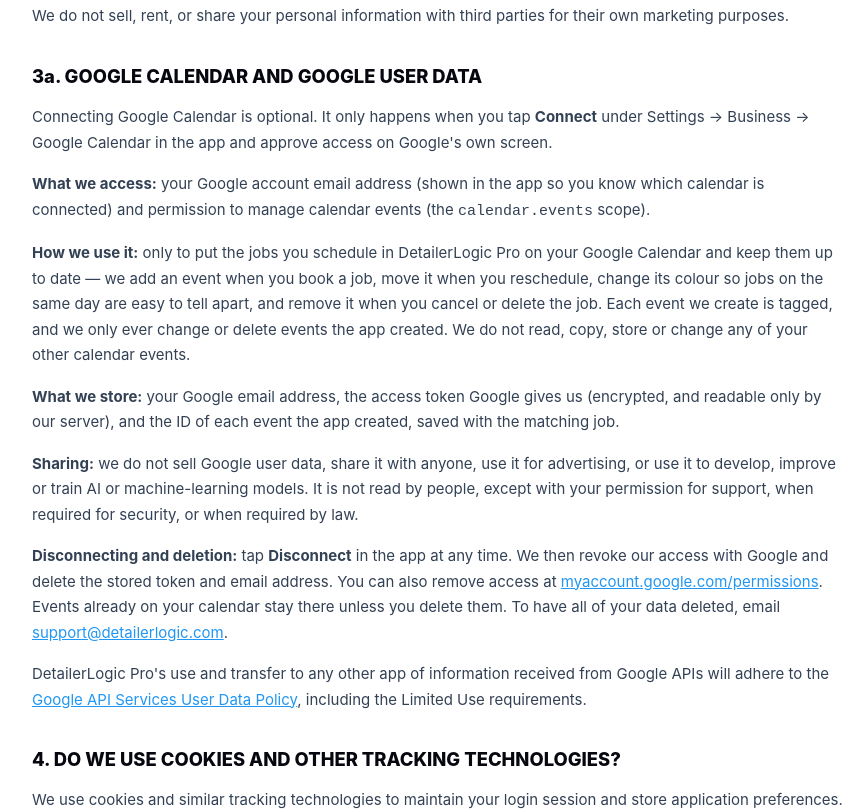
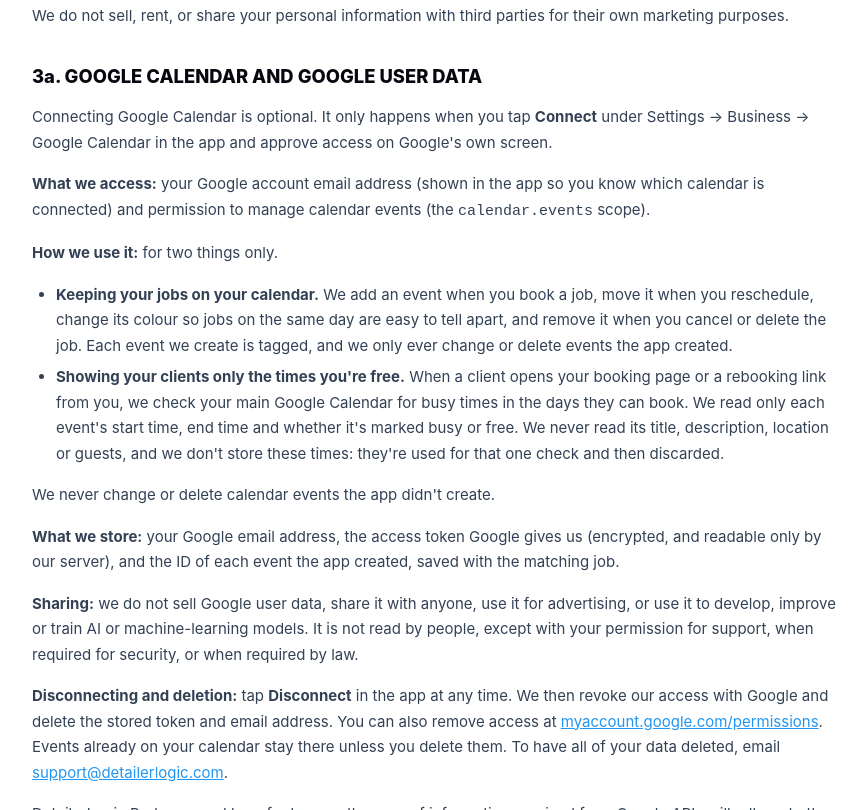
Before and after one commit to oneredeclipse-detail/detailerlogic-website, a plain HTML site: page privacy-policy.html in a window 1280 px wide. Shown: the part 1990-2800 px from the top of the page, without its empty margins (202-1069 px from the left). Drawn offline with Linux system fonts and the light colour scheme.

Commit message:
Privacy policy 3a: Google Calendar busy times (start/end only, not stored)
Co-Authored-By: Claude Opus 5.5 <noreply@anthropic.com>
Claude-Session: https://claude.ai/code/session_01WoVEvNdnansvi3BbUT3v5j

```diff
--- a/privacy-policy.html
+++ b/privacy-policy.html
@@ -69,7 +69,7 @@
 
 <div class="container">
   <h1>Privacy Policy</h1>
-  <p class="updated">Last updated: October 22, 2026</p>
+  <p class="updated">Last updated: November 20, 2026</p>
 
   <p>This Privacy Notice for DetailerLogic Pro (<strong>"we," "us,"</strong> or <strong>"our"</strong>) describes how and why we might access, collect, store, use, and/or share (<strong>"process"</strong>) your personal information when you use our services (<strong>"Services"</strong>), including when you visit our website at <a href="http://www.detailerlogic.com">www.detailerlogic.com</a> or use our web application at <a href="https://app.detailerlogic.com">app.detailerlogic.com</a>.</p>
 
@@ -122,7 +122,12 @@
   <h2 id="google">3a. GOOGLE CALENDAR AND GOOGLE USER DATA</h2>
   <p>Connecting Google Calendar is optional. It only happens when you tap <strong>Connect</strong> under Settings → Business → Google Calendar in the app and approve access on Google's own screen.</p>
   <p><strong>What we access:</strong> your Google account email address (shown in the app so you know which calendar is connected) and permission to manage calendar events (the <code>calendar.events</code> scope).</p>
-  <p><strong>How we use it:</strong> only to put the jobs you schedule in DetailerLogic Pro on your Google Calendar and keep them up to date — we add an event when you book a job, move it when you reschedule, change its colour so jobs on the same day are easy to tell apart, and remove it when you cancel or delete the job. Each event we create is tagged, and we only ever change or delete events the app created. We do not read, copy, store or change any of your other calendar events.</p>
+  <p><strong>How we use it:</strong> for two things only.</p>
+  <ul>
+    <li><strong>Keeping your jobs on your calendar.</strong> We add an event when you book a job, move it when you reschedule, change its colour so jobs on the same day are easy to tell apart, and remove it when you cancel or delete the job. Each event we create is tagged, and we only ever change or delete events the app created.</li>
+    <li><strong>Showing your clients only the times you're free.</strong> When a client opens your booking page or a rebooking link from you, we check your main Google Calendar for busy times in the days they can book. We read only each event's start time, end time and whether it's marked busy or free. We never read its title, description, location or guests, and we don't store these times: they're used for that one check and then discarded.</li>
+  </ul>
+  <p>We never change or delete calendar events the app didn't create.</p>
   <p><strong>What we store:</strong> your Google email address, the access token Google gives us (encrypted, and readable only by our server), and the ID of each event the app created, saved with the matching job.</p>
   <p><strong>Sharing:</strong> we do not sell Google user data, share it with anyone, use it for advertising, or use it to develop, improve or train AI or machine-learning models. It is not read by people, except with your permission for support, when required for security, or when required by law.</p>
   <p><strong>Disconnecting and deletion:</strong> tap <strong>Disconnect</strong> in the app at any time. We then revoke our access with Google and delete the stored token and email address. You can also remove access at <a href="https://myaccount.google.com/permissions">myaccount.google.com/permissions</a>. Events already on your calendar stay there unless you delete them. To have all of your data deleted, email <a href="mailto:support@detailerlogic.com">support@detailerlogic.com</a>.</p>
--- a/sitemap.xml
+++ b/sitemap.xml
@@ -2,7 +2,7 @@
 <urlset xmlns="http://www.sitemaps.org/schemas/sitemap/0.9">
   <url><loc>https://www.detailerlogic.com/</loc><lastmod>2026-11-09</lastmod><changefreq>weekly</changefreq><priority>1.0</priority></url>
   <url><loc>https://www.detailerlogic.com/terms-of-service.html</loc><lastmod>2026-10-11</lastmod><changefreq>monthly</changefreq><priority>0.3</priority></url>
-  <url><loc>https://www.detailerlogic.com/privacy-policy.html</loc><lastmod>2026-10-03</lastmod><changefreq>monthly</changefreq><priority>0.3</priority></url>
+  <url><loc>https://www.detailerlogic.com/privacy-policy.html</loc><lastmod>2026-11-20</lastmod><changefreq>monthly</changefreq><priority>0.3</priority></url>
   <url><loc>https://www.detailerlogic.com/compare.html</loc><lastmod>2026-11-15</lastmod><changefreq>monthly</changefreq><priority>0.6</priority></url>
   <url><loc>https://www.detailerlogic.com/how-to-price-a-full-detail.html</loc><lastmod>2026-11-09</lastmod><changefreq>monthly</changefreq><priority>0.7</priority></url>
   <url><loc>https://www.detailerlogic.com/dirty-interior-upcharge.html</loc><lastmod>2026-11-11</lastmod><changefreq>monthly</changefreq><priority>0.7</priority></url>
```
